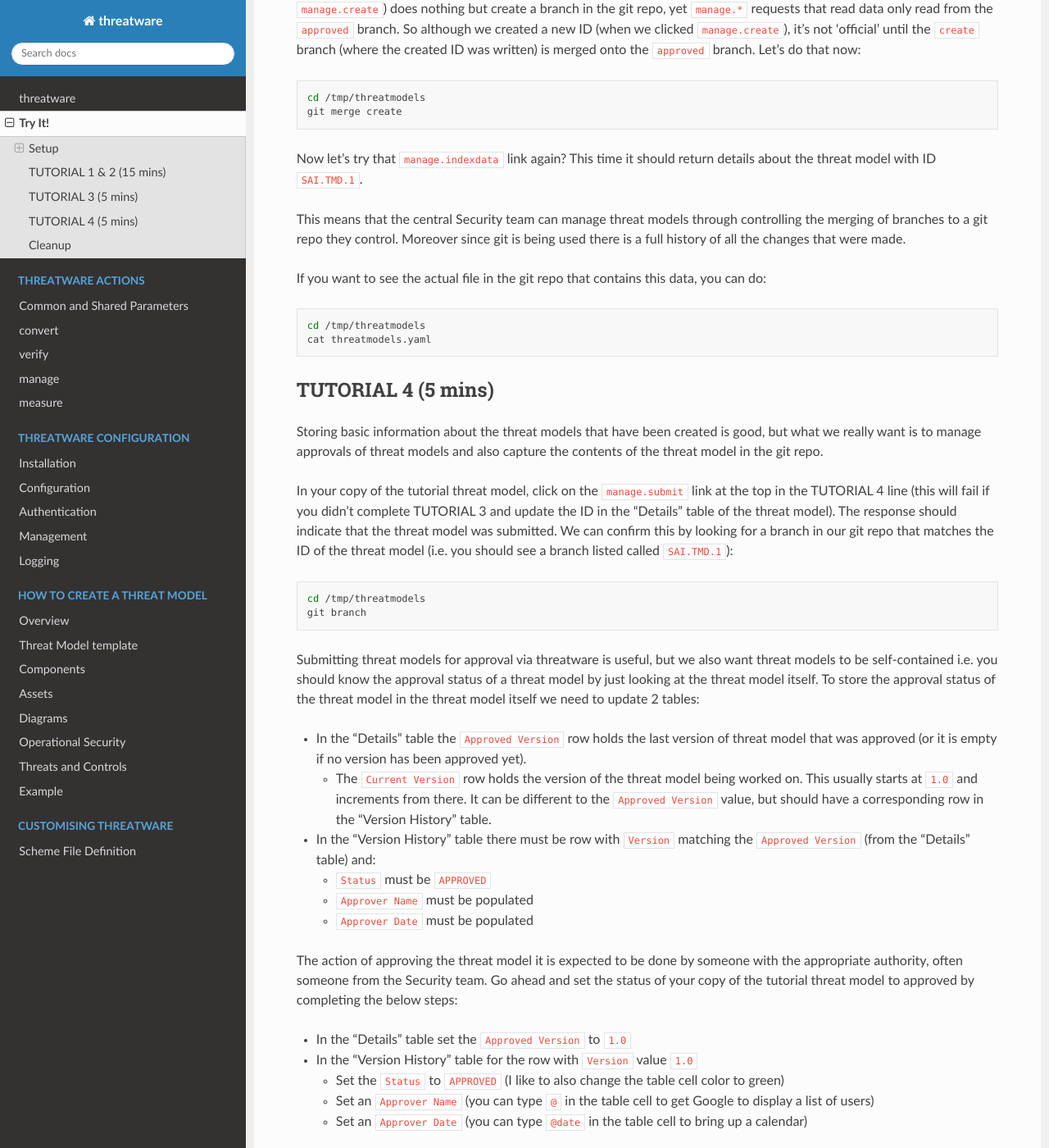
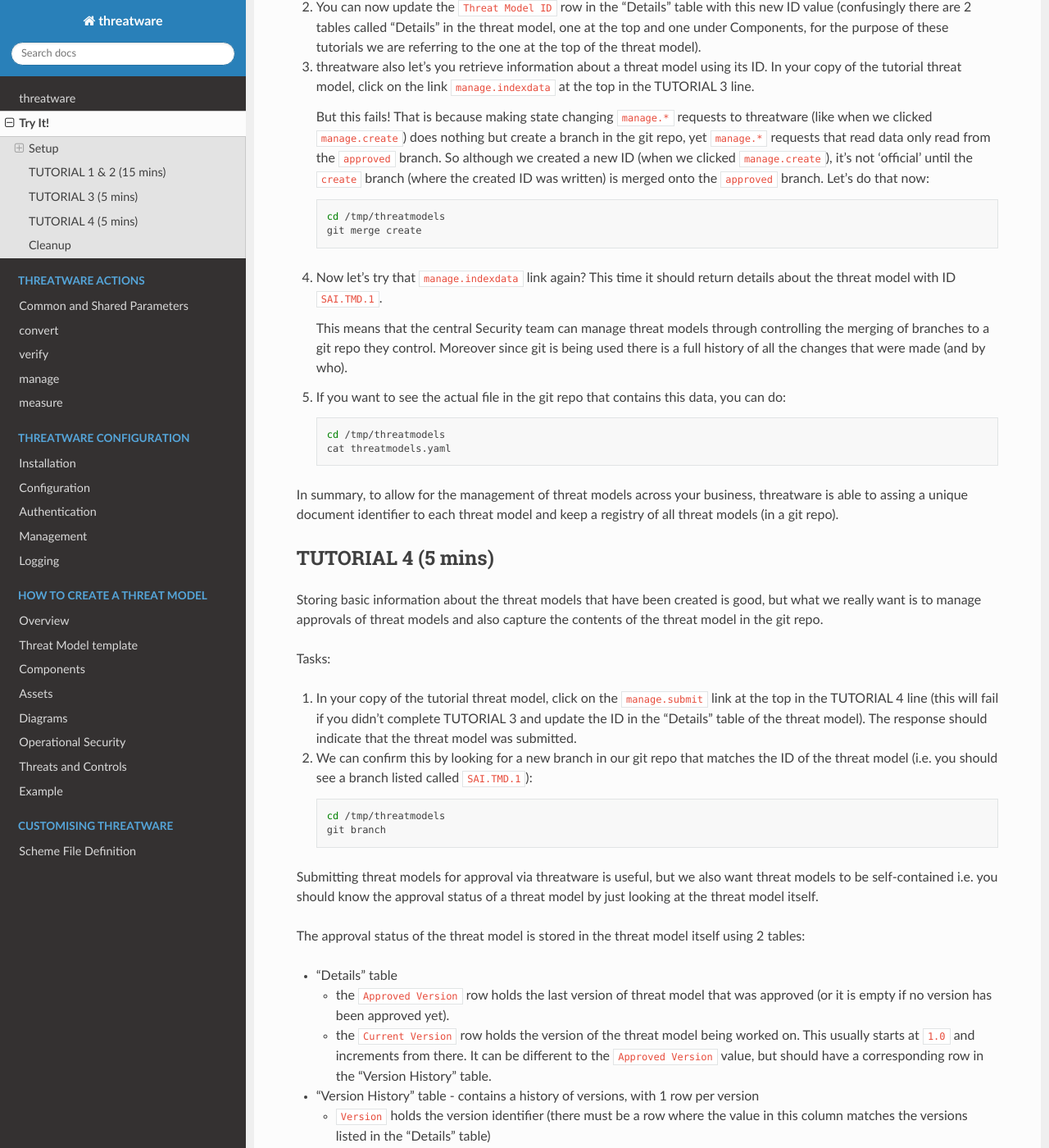
Before and after one commit to samadhicsec/threatware-docs, a Sphinx documentation site: the page built from docs/source/tryit.md, in a window 1280 px wide and 1400 px high, scrolled down 2578 px. Shown: the whole window at 82% size. Built offline with Sphinx 7.4.7 and the Read the Docs theme 3.1.0, drawn with Linux system fonts in a browser that asks for light colours; some of the changed text lies outside the part shown.

Commit message:
Added structure and summaries

````diff
--- a/docs/source/tryit.md
+++ b/docs/source/tryit.md
@@ -63,8 +63,11 @@
 Firefox will already neatly format JSON responses to be easier to read.
 :::
 
+Tasks:
 1. Go through the comments in your copy of the tutorial threat model labelled **TUTORIAL 1**.  This will demonstrate the `convert` action of threatware. (5 mins)
 1. Go through the comments in your copy of the tutorial threat model labelled **TUTORIAL 2**.  This will demonstrate the `verify` action of threatware. (10 mins)
+
+In summary, threatware is able to convert a threat model in a document to a machine readable format, and also apply a set of (configurable) validations to ensure correctness and consistency of threat models.
 
 Creating a threat model and being able to convert it to a machine readable format and to verify it is correct, is great for the process of actually creating a threat model, but creating a threat model is only part of the process required to operationalise threat modelling across your company.  threatware has two more actions that help with the management of threat models; `manage.create` and `manage.submit`.  The following tutorials are about how to use a gitops approach (i.e. using a git repo as your source of truth) to managing threat models.
 
@@ -72,68 +75,80 @@
 
 When managing threat models it is incredible useful to have a constant identifer for a threat model.  Often the threat model name is used for this purpose, but generally speaking that might not remain constant and is harder to work with than a more compact ID.  threatware can be used to help create this identifier and keep a record of all the created identifiers in a git repo, alongside the name and status of the threat model.
 
-In your copy of the tutorial threat model, click on the `manage.create` link at the top in the TUTORIAL 3 line.  This should return a message saying the ID `SAI.TMD.1` has been created.  You can now update the `Threat Model ID` row in the "Details" table with this new ID value (confusingly there are 2 tables called "Details" in the threat model, one at the top and one under Components, for the purpose of these tutorials we are referring to the one at the top of the threat model).
+Tasks:
+1. In your copy of the tutorial threat model, click on the `manage.create` link at the top in the TUTORIAL 3 line.  This should return a message saying the ID `SAI.TMD.1` has been created.
+1. You can now update the `Threat Model ID` row in the "Details" table with this new ID value (confusingly there are 2 tables called "Details" in the threat model, one at the top and one under Components, for the purpose of these tutorials we are referring to the one at the top of the threat model).
+1. threatware also let's you retrieve information about a threat model using its ID.  In your copy of the tutorial threat model, click on the link `manage.indexdata` at the top in the TUTORIAL 3 line.
 
-threatware also let's you retrieve information about a threat model using its ID.  In your copy of the tutorial threat model, click on the link `manage.indexdata` at the top in the TUTORIAL 3 line.
+    But this fails!  That is because making state changing `manage.*` requests to threatware (like when we clicked `manage.create`) does nothing but create a branch in the git repo, yet `manage.*` requests that read data only read from the `approved` branch.  So although we created a new ID (when we clicked `manage.create`), it's not 'official' until the `create` branch (where the created ID was written) is merged onto the `approved` branch.  Let's do that now:
 
-But this fails!  That is because making state changing `manage.*` requests to threatware (like when we clicked `manage.create`) does nothing but create a branch in the git repo, yet `manage.*` requests that read data only read from the `approved` branch.  So although we created a new ID (when we clicked `manage.create`), it's not 'official' until the `create` branch (where the created ID was written) is merged onto the `approved` branch.  Let's do that now:
+    ```shell
+    cd /tmp/threatmodels
+    git merge create
+    ```
 
-```shell
-cd /tmp/threatmodels
-git merge create
-```
+1. Now let's try that `manage.indexdata` link again?  This time it should return details about the threat model with ID `SAI.TMD.1`.
 
-Now let's try that `manage.indexdata` link again?  This time it should return details about the threat model with ID `SAI.TMD.1`.
+    This means that the central Security team can manage threat models through controlling the merging of branches to a git repo they control.  Moreover since git is being used there is a full history of all the changes that were made (and by who).
 
-This means that the central Security team can manage threat models through controlling the merging of branches to a git repo they control.  Moreover since git is being used there is a full history of all the changes that were made.
+1. If you want to see the actual file in the git repo that contains this data, you can do:
 
-If you want to see the actual file in the git repo that contains this data, you can do:
+    ```shell
+    cd /tmp/threatmodels
+    cat threatmodels.yaml
+    ```
 
-```shell
-cd /tmp/threatmodels
-cat threatmodels.yaml
-```
+In summary, to allow for the management of threat models across your business, threatware is able to assing a unique document identifier to each threat model and keep a registry of all threat models (in a git repo).
 
 ## TUTORIAL 4 (5 mins)
 
 Storing basic information about the threat models that have been created is good, but what we really want is to manage approvals of threat models and also capture the contents of the threat model in the git repo.
 
-In your copy of the tutorial threat model, click on the `manage.submit` link at the top in the TUTORIAL 4 line (this will fail if you didn't complete TUTORIAL 3 and update the ID in the "Details" table of the threat model).  The response should indicate that the threat model was submitted.  We can confirm this by looking for a branch in our git repo that matches the ID of the threat model (i.e. you should see a branch listed called `SAI.TMD.1`):
+Tasks:
+1. In your copy of the tutorial threat model, click on the `manage.submit` link at the top in the TUTORIAL 4 line (this will fail if you didn't complete TUTORIAL 3 and update the ID in the "Details" table of the threat model).  The response should indicate that the threat model was submitted.
+1. We can confirm this by looking for a new branch in our git repo that matches the ID of the threat model (i.e. you should see a branch listed called `SAI.TMD.1`):
 
-```shell
-cd /tmp/threatmodels
-git branch
-```
+    ```shell
+    cd /tmp/threatmodels
+    git branch
+    ```
 
-Submitting threat models for approval via threatware is useful, but we also want threat models to be self-contained i.e. you should know the approval status of a threat model by just looking at the threat model itself.  To store the approval status of the threat model in the threat model itself we need to update 2 tables:
+Submitting threat models for approval via threatware is useful, but we also want threat models to be self-contained i.e. you should know the approval status of a threat model by just looking at the threat model itself.
 
-- In the "Details" table the `Approved Version` row holds the last version of threat model that was approved (or it is empty if no version has been approved yet).
-    - The `Current Version` row holds the version of the threat model being worked on.  This usually starts at `1.0` and increments from there.  It can be different to the `Approved Version` value, but should have a corresponding row in the "Version History" table.
-- In the "Version History" table there must be row with `Version` matching the `Approved Version` (from the "Details" table) and:
-    - `Status` must be `APPROVED`
-    - `Approver Name` must be populated
-    - `Approver Date` must be populated
+The approval status of the threat model is stored in the threat model itself using 2 tables:
 
-The action of approving the threat model it is expected to be done by someone with the appropriate authority, often someone from the Security team.  Go ahead and set the status of your copy of the tutorial threat model to approved by completing the below steps:
-- In the "Details" table set the `Approved Version`  to `1.0`
-- In the "Version History" table for the row with `Version` value `1.0`
-    - Set the `Status` to `APPROVED` (I like to also change the table cell color to green)
-    - Set an `Approver Name` (you can type `@` in the table cell to get Google to display a list of users)
-    - Set an `Approver Date` (you can type `@date` in the table cell to bring up a calendar)
+- "Details" table
+    - the `Approved Version` row holds the last version of threat model that was approved (or it is empty if no version has been approved yet).
+    - the `Current Version` row holds the version of the threat model being worked on.  This usually starts at `1.0` and increments from there.  It can be different to the `Approved Version` value, but should have a corresponding row in the "Version History" table.
+- "Version History" table - contains a history of versions, with 1 row per version
+    - `Version` holds the version identifier (there must be a row where the value in this column matches the versions listed in the "Details" table)
+    - `Status` must be one of; `DRAFT`, `APPROVED`, or `OBSOLETE` (these values are configurable)
+    - `Approver Name` must be populated if `Status` is `APPROVED`
+    - `Approver Date` must be populated if `Status` is `APPROVED`
 
- Now let's try clicking on the `manage.submit` link at the top in the TUTORIAL 4 line again.  You'll get a similiar message as last time, but it is really a reminder that the threat model isn't 'officially' approved until the branch threatware created in the git repo is merged onto the `approved` branch.  Let's do that:
+3. The action of approving the threat model it is expected to be done by someone with the appropriate authority, often someone from the Security team.  Go ahead and set the status of your copy of the tutorial threat model to approved by completing the below steps:
+    - In the "Details" table set the `Approved Version`  to `1.0`
+    - In the "Version History" table for the row with `Version` value `1.0`
+        - Set the `Status` to `APPROVED` (I like to also change the table cell color to green)
+        - Set an `Approver Name` (you can type `@` in the table cell to get Google to display a list of users)
+        - Set an `Approver Date` (you can type `@date` in the table cell to bring up a calendar)
 
- ```shell
-cd /tmp/threatmodels
-git merge SAI.TMD.1
-```
+1. Now let's try clicking on the `manage.submit` link at the top in the TUTORIAL 4 line again.  You'll get a similiar message as last time, but it is really a reminder that the threat model isn't 'officially' approved until the branch threatware created in the git repo is merged onto the `approved` branch.
+1. Let's approve the threat model by merging onto the `approved` branch:
 
-You can confirm that the current status of the threat model is approved by clicking on the `manage.indexdata` link from TUTORIAL 3.
+    ```shell
+    cd /tmp/threatmodels
+    git merge SAI.TMD.1
+    ```
 
-In the git repo you can see the new record of the approved threat model as a directory that matches the ID has been created, and inside that are the following files:
+1. You can confirm that the current status of the threat model is approved by clicking on the `manage.indexdata` link from TUTORIAL 3 (the `status` field should say `APPROVED`).
+
+In the git repo a new directory has appeared, named using the ID of the threat model you just approved.  Inside that directory are the following files:
 - `metadata.yaml` - this contains metadata about each approved version of the threat model
 - `1.0.plain.yml` - this contains the output of the `convert` command (the file name matches the version, so all old versions are kept and never overwritten)
 - `1.0.yml` - this contains the same threat model data as `1.0.plain.yml` but includes internal metadata of threatware making it possible for threatware to read the threat model without having to reprocess the threat model.
+
+In summary, you have used threatware (and git) to track the version, status and approvals for a threat model, and also captured the threat model in a git repo, in a machine readable format (yaml).
 
 ## Cleanup
 That's it, you've finished the tutorials.  To clean up you can run:
````
